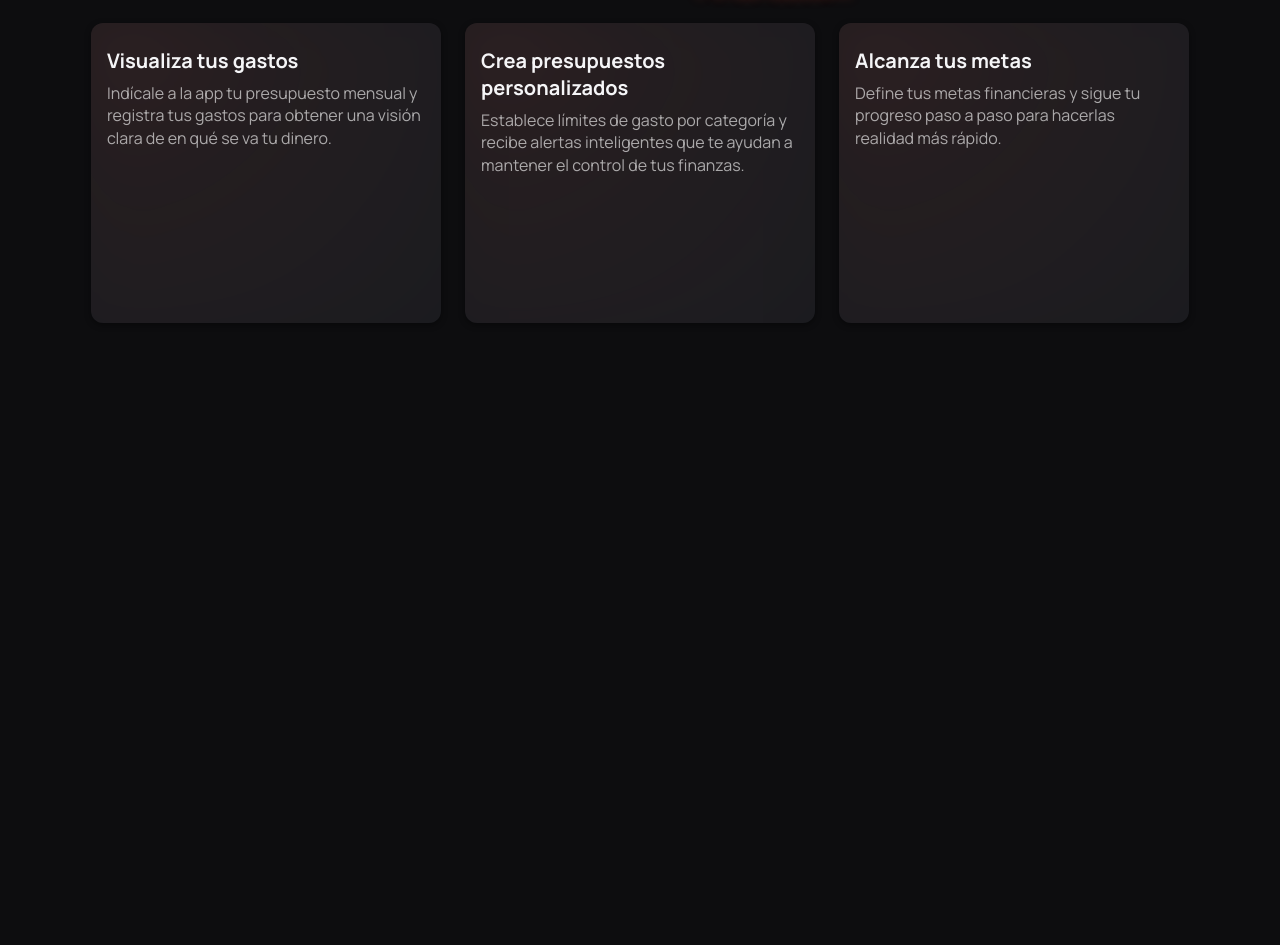
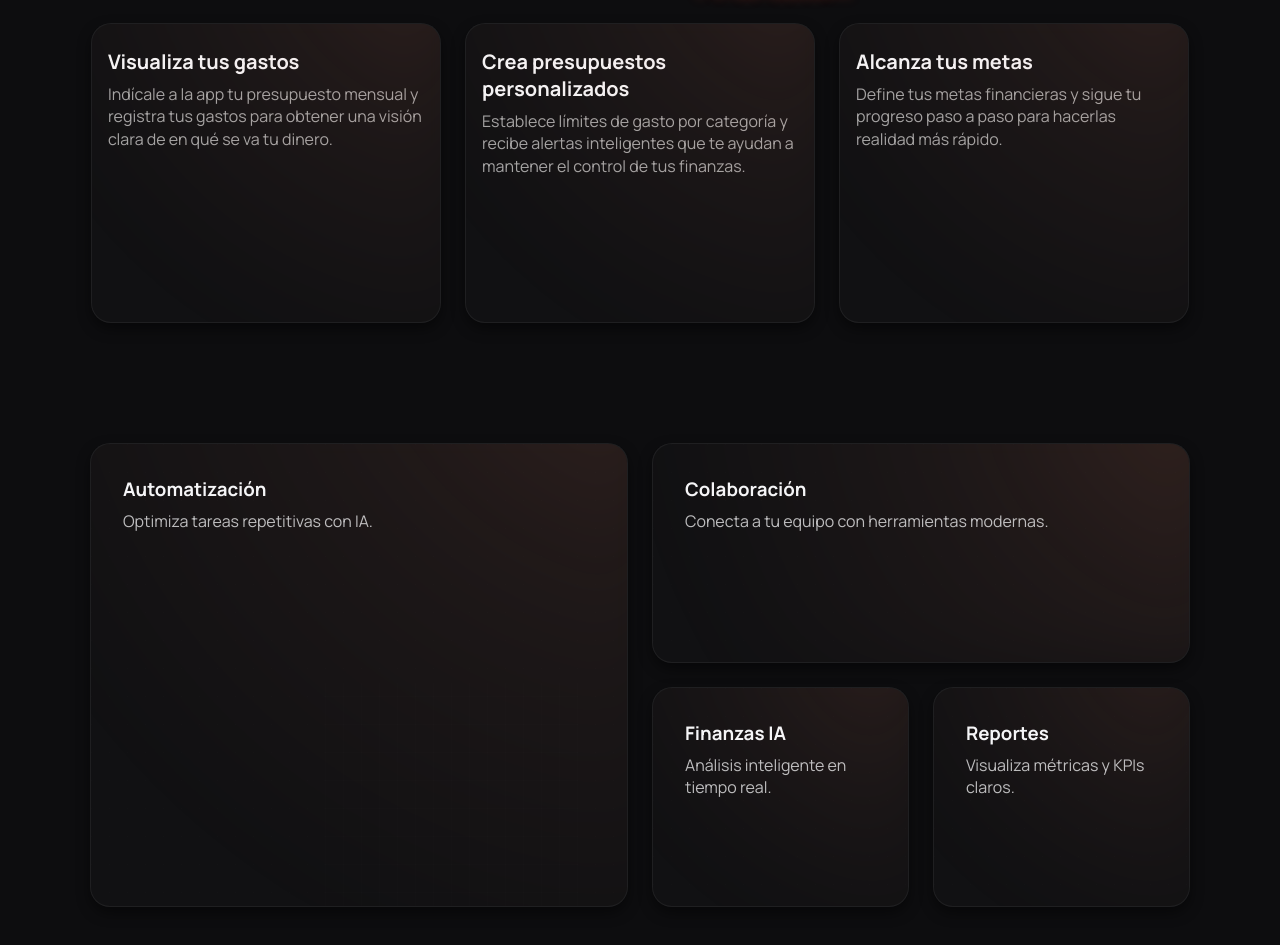
Before and after one commit to xralks/FinanzasIA, a React (Vite) app: page / in a window 1280 px wide. Shown: the part 621-1566 px from the top of the page. Before the commit the page ends 1000 px from the top, so only its background shows below. Built offline with nearby package versions, Linux system fonts and the light colour scheme.

Commit message:
Feat: Creación de bentoHome y update de cards beneficios Home

```diff
--- a/src/components/BeneficiosHome/BeneficiosHome.css
+++ b/src/components/BeneficiosHome/BeneficiosHome.css
@@ -23,10 +23,12 @@
   z-index: 0;
   display: flex;
   flex-direction: column;
-  background-color: var(--color-bg-soft);
+  background-color: color-mix(in srgb, var(--color-bg-alt) 70%, transparent);
   padding: var(--space-md);
-  border-radius: var(--radius-medio);
-  box-shadow: var(--sombra-baja);
+  border-radius: var(--radius-alto);
+  border: 1px solid var(--color-border);
+  backdrop-filter: blur(6px);
+  box-shadow: var(--sombra-media);
   flex: 1 1 250px;
   max-width: 350px;
   height: 300px;
@@ -36,17 +38,19 @@
 .beneficioItem::before {
   content: "";
   position: absolute;
-  inset: -10%;
-  z-index: -1;
+  width: 150%;
+  height: 150%;
+  top: -40%;
+  left: -40%;
+  z-index: 0;
   background: radial-gradient(
-    circle at 10% 1%,
-    rgba(255, 77, 46, 0.18) 0%,
-    rgba(255, 77, 46, 0.08) 40%,
-    rgba(255, 77, 46, 0) 100%
+    circle at top right,
+    rgba(226, 125, 96, 0.18),
+    rgba(226, 125, 96, 0.06),
+    transparent 70%
   );
   filter: blur(40px);
-  opacity: 0.5;
-  transition: opacity 0.3s ease, transform 0.4s ease;
+  pointer-events: none;
 }
 
 .beneficioItem:hover::before {
--- /dev/null
+++ b/src/components/BentosHome/BentosHome.css
@@ -0,0 +1,148 @@
+.bentoSection {
+  width: 100%;
+  padding: 4rem 2rem;
+  display: flex;
+  justify-content: center;
+  background: var(--color-bg);
+}
+
+.bentoGrid {
+  width: 100%;
+  max-width: 1100px;
+
+  display: grid;
+  gap: 1.5rem;
+  grid-template-columns: repeat(4, 1fr);
+  grid-auto-rows: 220px;
+}
+
+.bentoItem.large {
+  grid-column: span 2;
+  grid-row: span 2;
+}
+.bentoItem.medium {
+  grid-column: span 2;
+  grid-row: span 1;
+}
+.bentoItem.small {
+  grid-column: span 1;
+  grid-row: span 1;
+}
+
+.bentoItem {
+  position: relative;
+  border-radius: var(--radius-alto);
+  padding: var(--space-xl);
+  overflow: hidden;
+  background-color: color-mix(in srgb, var(--color-bg-alt) 70%, transparent);
+  backdrop-filter: blur(6px);
+  border: 1px solid var(--color-border);
+  box-shadow: var(--sombra-media);
+  display: flex;
+  flex-direction: column;
+  justify-content: flex-start;
+}
+
+.bentoItem::before {
+  content: "";
+  position: absolute;
+  width: 150%;
+  height: 150%;
+  top: -40%;
+  left: -40%;
+  z-index: 0;
+  background: radial-gradient(
+    circle at top right,
+    rgba(226, 125, 96, 0.18),
+    rgba(226, 125, 96, 0.06),
+    transparent 70%
+  );
+  filter: blur(40px);
+  pointer-events: none;
+}
+
+.bentoItem::after {
+  content: "";
+  position: absolute;
+  inset: 0;
+  z-index: -2;
+  background:
+    linear-gradient(
+      to right,
+      rgba(255, 255, 255, 0.025) 1px,
+      transparent 1px
+    ),
+    linear-gradient(
+      to bottom,
+      rgba(255, 255, 255, 0.025) 1px,
+      transparent 1px
+    );
+  background-size: 18px 28px;
+  opacity: 0.3;
+  pointer-events: none;
+}
+
+.bentoItem h3,
+.bentoItem p {
+  z-index: 2;
+  color: var(--color-text);
+}
+
+.bentoItem p {
+  margin-top: 0.5rem;
+  opacity: 0.75;
+}
+
+@media (max-width: 1024px) {
+  .bentoGrid {
+    grid-template-columns: repeat(2, 1fr);
+    grid-auto-rows: 200px;
+  }
+
+  .bentoItem.large {
+    grid-column: span 2;
+    grid-row: span 2;
+  }
+
+  .bentoItem.medium {
+    grid-column: span 2;
+    grid-row: span 1;
+  }
+
+  .bentoItem.small {
+    grid-column: span 1;
+  }
+}
+
+@media (max-width: 768px) {
+  .bentoGrid {
+    grid-template-columns: 1fr;
+    grid-auto-rows: auto;
+  }
+
+  .bentoItem {
+    height: auto;
+    padding: 1.5rem;
+  }
+
+  .bentoItem.large,
+  .bentoItem.medium,
+  .bentoItem.small {
+    grid-column: span 1;
+    grid-row: auto;
+  }
+}
+
+@media (max-width: 480px) {
+  .bentoItem {
+    padding: 1.2rem;
+  }
+
+  .bentoItem h3 {
+    font-size: var(--font-size-lg);
+  }
+
+  .bentoItem p {
+    font-size: var(--font-size-sm);
+  }
+}
--- /dev/null
+++ b/src/components/BentosHome/BentosHome.jsx
@@ -0,0 +1,32 @@
+import "./BentosHome.css";
+
+const BentosHome = () => {
+    return (
+        <section class="bentoSection">
+            <div class="bentoGrid">
+
+                <div class="bentoItem large">
+                    <h3>Automatización</h3>
+                    <p>Optimiza tareas repetitivas con IA.</p>
+                </div>
+
+                <div class="bentoItem medium">
+                    <h3>Colaboración</h3>
+                    <p>Conecta a tu equipo con herramientas modernas.</p>
+                </div>
+
+                <div class="bentoItem small">
+                    <h3>Finanzas IA</h3>
+                    <p>Análisis inteligente en tiempo real.</p>
+                </div>
+
+                <div class="bentoItem small">
+                    <h3>Reportes</h3>
+                    <p>Visualiza métricas y KPIs claros.</p>
+                </div>
+
+            </div>
+        </section>
+    );
+}
+export default BentosHome;
--- a/src/pages/Inicio.jsx
+++ b/src/pages/Inicio.jsx
@@ -1,11 +1,13 @@
 import HeroHome from "../components/HeroHome/HeroHome";
 import BeneficiosHome from "../components/BeneficiosHome/BeneficiosHome";
+import BentosHome from "../components/BentosHome/BentosHome";
 
 const Inicio = () => {
   return (
     <div>
       <HeroHome />
       <BeneficiosHome />
+      <BentosHome />
     </div>
   );
 };
```
